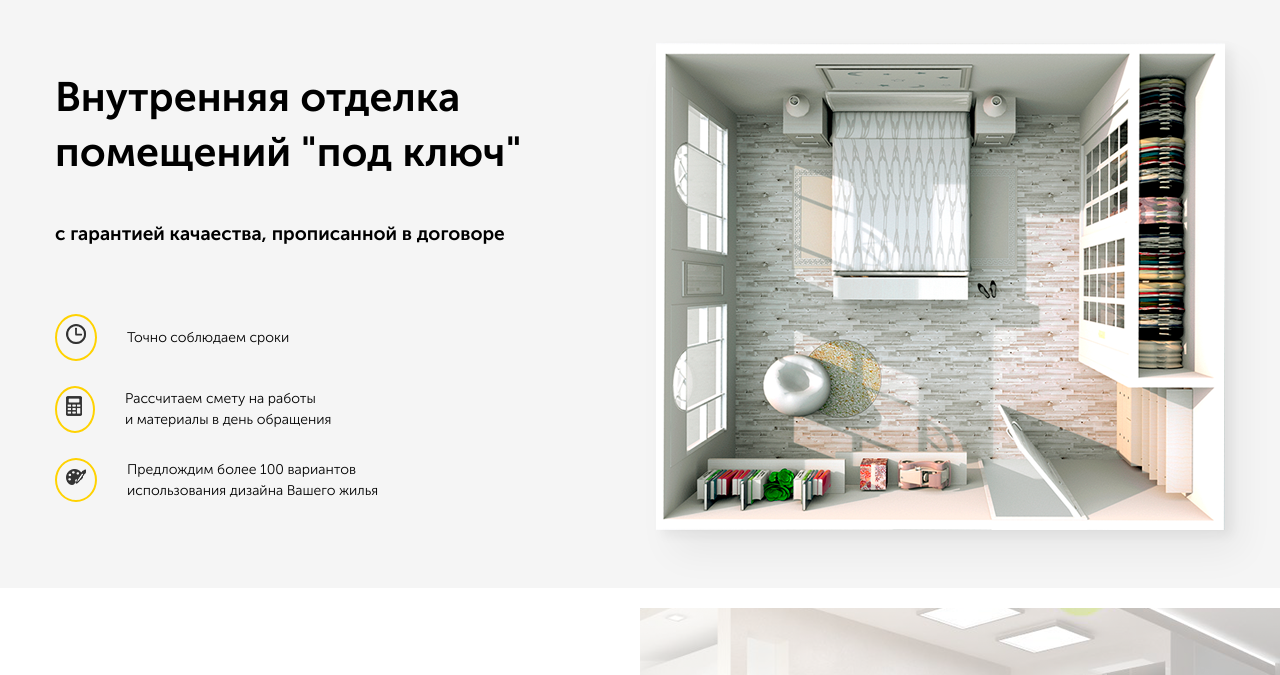
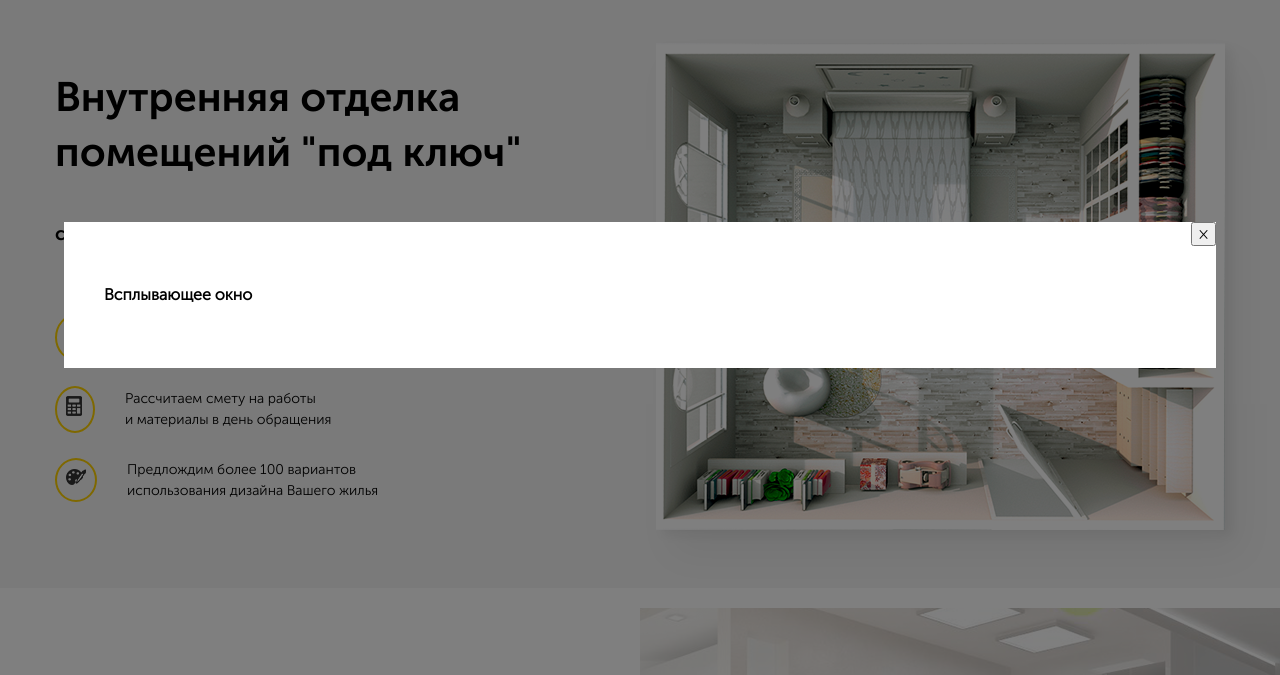
Before and after one commit to Sikonay/lesson-16, a plain HTML site: page src/index.html in a window 1280 px wide. Both pictures are taken after a click on the button "Позвоните мне". Shown: the part 105-780 px from the top of the page. Drawn offline with Linux system fonts and the light colour scheme.

Commit message:
Всплывающее окно

```diff
--- a/src/index.html
+++ b/src/index.html
@@ -23,7 +23,7 @@
             <span class="navbar__address">Калуга, Москва, МО</span>
             <a href="tel:+7(495)42-251-31" class="navbar__phone">+7(495)42-251-31</a>
           </div>
-          <button class="button navbar__button">Позвоните мне</button>
+          <button class="button navbar__button" id="button">Позвоните мне</button>
         </div>
         <!-- /.navbar__info -->
       </div>
@@ -108,9 +108,16 @@
       <!-- /.container -->
     </section>
     <!-- /.offer -->
+  </main>
 
+  <div class="modal" id="modal">
+    <div class="modal-dialog">
+      <button class="modal-dialog__close" id="close">&times;</button>
+      <h4 class="modal-dialog_title">Всплывающее окно</h4>
+    </div>
+  </div>
 
-  </main>
+  <script src="js/main.js"></script>
 </body>
 
 </html>
--- /dev/null
+++ b/src/js/main.js
@@ -0,0 +1,11 @@
+var button = document.querySelector('#button');
+var modal = document.querySelector('#modal');
+var close = document.querySelector('#close');
+
+button.addEventListener('click', function(){
+  modal.classList.add('modal_active');
+})
+
+close.addEventListener('click',function(){
+  modal.classList.remove('modal_active')
+})
--- /dev/null
+++ b/src/sass/blocks/_modal.sass
@@ -0,0 +1,22 @@
+.modal
+  position: fixed
+  top: 0
+  left: 0
+  width: 100%
+  height: 100%
+  background-color: rgba(#000, 0.5)
+  display: none
+  &_active
+    display: flex
+  &-dialog
+    position: relative
+    margin: auto
+    min-width: 450px
+    width: 90%
+    min-width: 200px
+    background-color: #fff
+    padding: 40px
+    &__close
+      position: absolute
+      top: 0
+      right: 0
--- a/src/sass/style.sass
+++ b/src/sass/style.sass
@@ -7,3 +7,5 @@
 @import 'blocks/navbar'
 @import 'blocks/hero'
 @import 'blocks/offer'
+
+@import 'blocks/modal'
```
Also changed, not shown: src/css/style.css, 1 other file.
